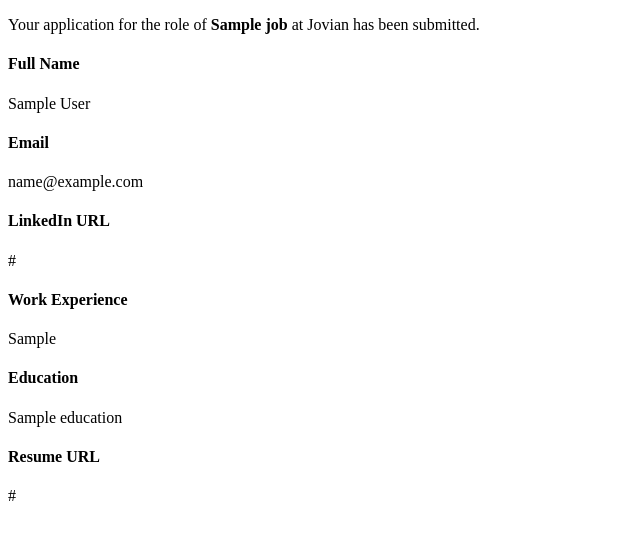
After one commit to Aashi-25/jovian-careers-website, a Flask app: template templates/application_submitted.html in a window 1280 px wide. The commit adds this page. Shown: the top 540 px of the page, without its empty margins (0-640 px from the left). Run offline with Flask 3, Linux system fonts and the light colour scheme; the template is opened without the code that fills it: most values are stand-ins (such as "Sample title", 1, 10 or a date in 2020).

Commit message:
user application info added to db

```diff
--- a/app.py
+++ b/app.py
@@ -1,5 +1,5 @@
 from flask import Flask , render_template , jsonify , request
-from database import init_db , load_jobs_from_db , load_jobs_by_id
+from database import init_db , load_jobs_from_db , load_jobs_by_id , add_application_to_db
 
 
 app = Flask(__name__) #creates the flask app but doesn't run it
@@ -51,11 +51,15 @@ def show_job(id):
 
 @app.route("/job/<id>/apply" , methods=['post'])
 def apply_to_job(id):
-    # store this in db
+
+    # store this in db (done)
     # send an email
     # display an acknowledgement
+
     data = request.form
-    return jsonify(data)
+    add_application_to_db(id , data)
+    job = load_jobs_by_id(id)
+    return render_template('application_submitted.html' , application = data , job = job)
 
 if __name__ == '__main__':
     app.run(debug = True)
--- /dev/null
+++ b/templates/application_submitted.html
@@ -0,0 +1,29 @@
+<!DOCTYPE html>
+<html lang="en">
+<head>
+    <meta charset="UTF-8">
+    <meta name="viewport" content="width=device-width, initial-scale=1.0">
+    <title>Application Submitted</title>
+</head>
+<body>
+    <p>Your application for the role of <b> {{job['title']}} </b> at Jovian has been submitted.</p>
+
+    <h4>Full Name</h4>
+    <div>{{application['full_name']}}</div>
+
+    <h4>Email</h4>
+    <div>{{application['email']}}</div>
+
+    <h4>LinkedIn URL</h4>
+    <div>{{application['linkedin_url']}}</div>
+
+    <h4>Work Experience</h4>
+    <div>{{application['work_experience']}}</div>
+
+    <h4>Education</h4>
+    <div>{{application['education']}}</div>
+
+    <h4>Resume URL</h4>
+    <div>{{application['resume_url']}}</div>
+</body>
+</html>
```
Also changed, not shown: database.py (+14 -0 lines), templates/application_form.html (+5 -6 lines).
